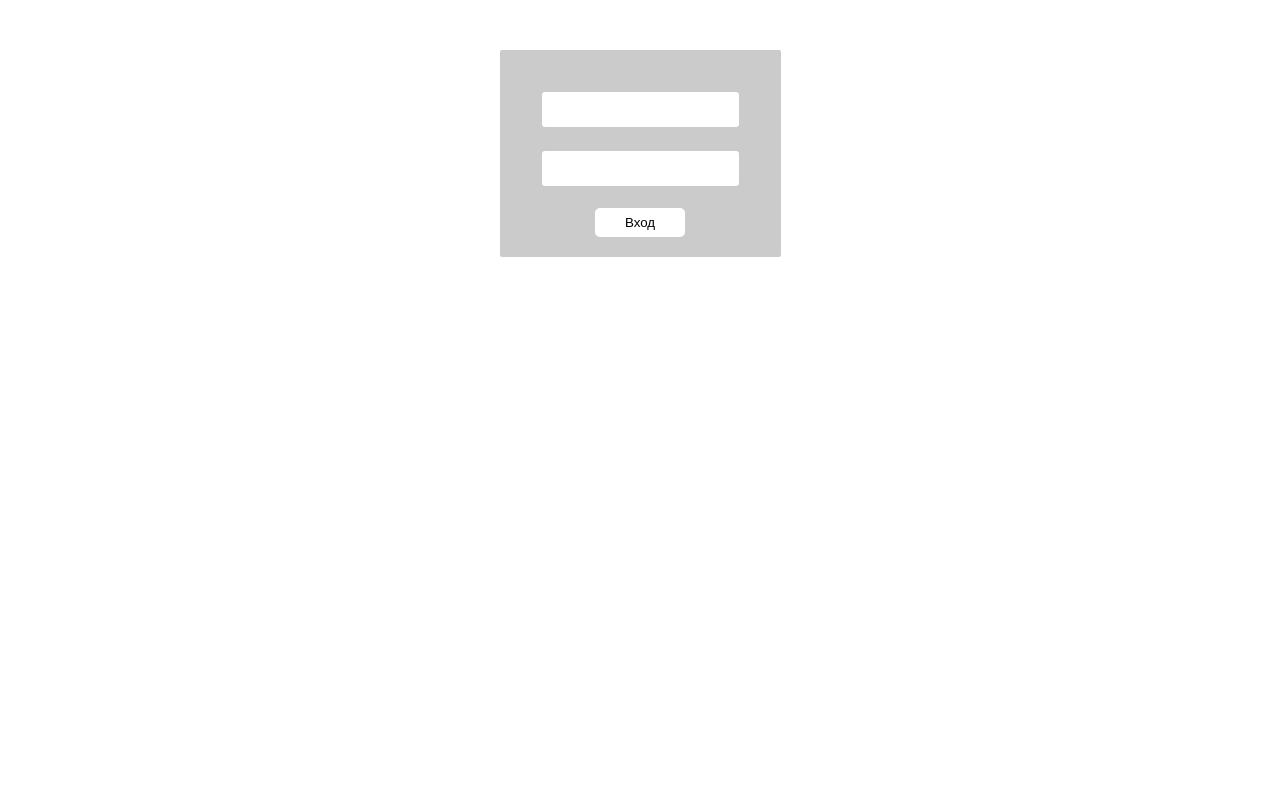
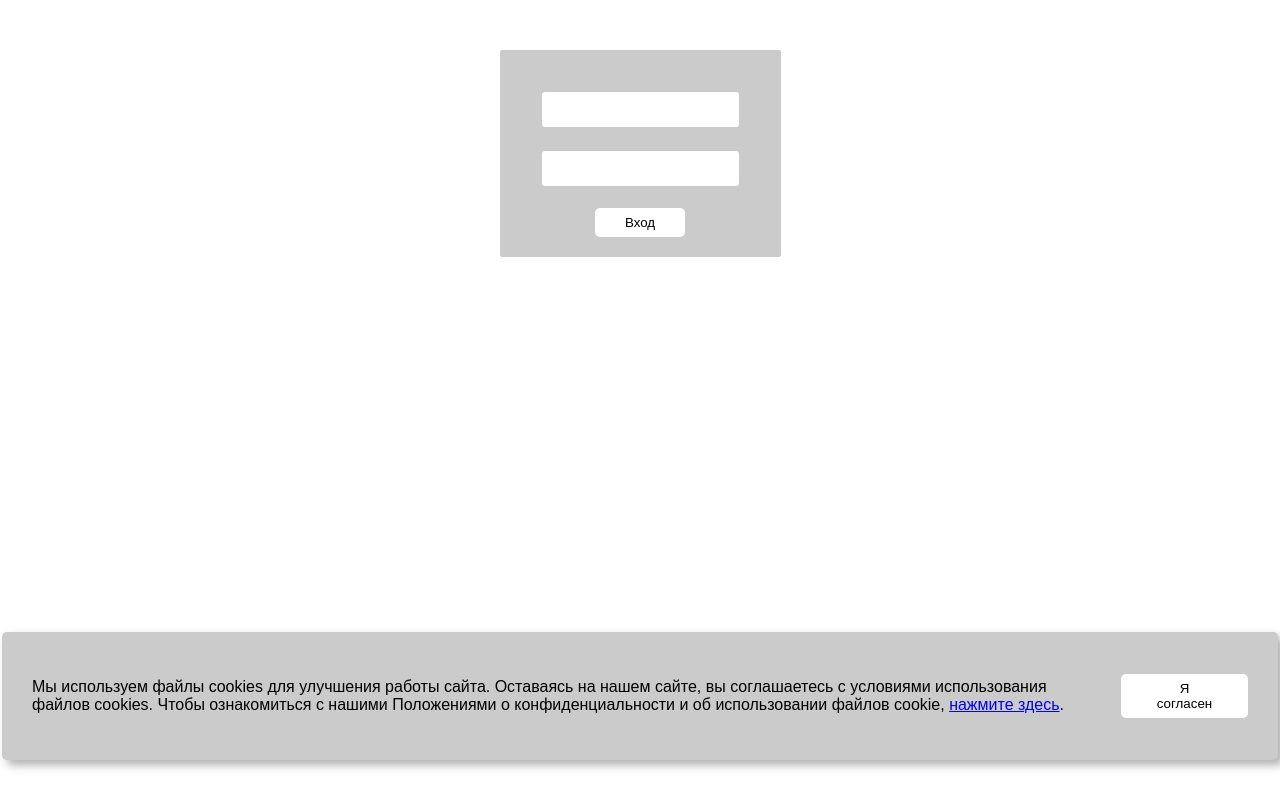
Before and after one commit to Danil-Prog/vm-control, a React (Create React App) app in the folder frontend/: page /login in a window 1280 px wide. Shown: the top 808 px of the page. Built offline with nearby package versions, Linux system fonts and the light colour scheme.

Commit message:
Добавлены loader и уведомление об использовании cookie

```diff
--- a/frontend/src/components/ui/BaseButton/index.tsx
+++ b/frontend/src/components/ui/BaseButton/index.tsx
@@ -3,23 +3,16 @@ import styles from './baseButton.module.scss';
 interface IBaseButton {
   name?: string;
   value: string;
-  onClick: (event: Event) => void;
+  onClick: () => void;
   type: 'submit' | 'button';
 }
 
 const BaseButton = (props: IBaseButton) => {
-  const handleClick = () => {
-    props.onClick;
-  };
   return (
     <div>
-      <input
-        className={styles.baseButton}
-        type={props.type}
-        value={props.value}
-        name={props.name}
-        onClick={handleClick}
-      />
+      <button type={props.type} className={styles.baseButton} onClick={props.onClick}>
+        {props.value}
+      </button>
     </div>
   );
 };
--- /dev/null
+++ b/frontend/src/components/ui/CookiesModal/CookiesModal.module.scss
@@ -0,0 +1,20 @@
+@import "../../../styles/index";
+
+.container {
+  background-color: $background;
+  padding: 30px;
+  width: 95dvw;
+  display: flex;
+  gap: 15px;
+  justify-content: center;
+  align-items: center;
+  border-radius: 5px;
+  box-shadow: $shadow_dark 5px 5px 10px;
+  position: fixed;
+  bottom: 5dvh;
+}
+
+.description {
+  font-family: sans-serif;
+  width: 85vw;
+}
--- /dev/null
+++ b/frontend/src/components/ui/CookiesModal/index.tsx
@@ -0,0 +1,28 @@
+import React from 'react';
+import styles from './CookiesModal.module.scss';
+import BaseButton from '~/components/ui/BaseButton';
+
+interface ICookiesModal {
+  isModalCookie: boolean;
+  setIsModalCookie: () => void;
+}
+
+const CookiesModal: React.FC<ICookiesModal> = ({ isModalCookie, setIsModalCookie }) => {
+  React.useEffect(() => {
+    console.log(isModalCookie);
+  }, [isModalCookie]);
+
+  return (
+    <>
+      <div className={styles.container}>
+        <p className={styles.description}>Мы используем файлы cookies для улучшения работы сайта. Оставаясь на нашем
+          сайте, вы соглашаетесь с условиями
+          использования файлов cookies. Чтобы ознакомиться с нашими Положениями о конфиденциальности и об использовании
+          файлов cookie, <a href="#" target="_blank">нажмите здесь</a>.</p>
+        <BaseButton value={'Я согласен'} onClick={setIsModalCookie} type={'button'} />
+      </div>
+    </>
+  );
+};
+
+export default CookiesModal;
--- /dev/null
+++ b/frontend/src/components/ui/Loader/Loader.module.scss
@@ -0,0 +1,44 @@
+.loader,
+.loader:after {
+  border-radius: 50%;
+  width: 10em;
+  height: 10em;
+}
+
+.loader {
+  margin: 60px auto;
+  font-size: 10px;
+  position: relative;
+  text-indent: -9999em;
+  border-top: 1.1em solid rgba(0, 0, 0, 0.2);
+  border-right: 1.1em solid rgba(0, 0, 0, 0.2);
+  border-bottom: 1.1em solid rgba(0, 0, 0, 0.2);
+  border-left: 1.1em solid #000000;
+  -webkit-transform: translateZ(0);
+  -ms-transform: translateZ(0);
+  transform: translateZ(0);
+  -webkit-animation: load8 1.1s infinite linear;
+  animation: load8 1.1s infinite linear;
+}
+
+@-webkit-keyframes load8 {
+  0% {
+    -webkit-transform: rotate(0deg);
+    transform: rotate(0deg);
+  }
+  100% {
+    -webkit-transform: rotate(360deg);
+    transform: rotate(360deg);
+  }
+}
+
+@keyframes load8 {
+  0% {
+    -webkit-transform: rotate(0deg);
+    transform: rotate(0deg);
+  }
+  100% {
+    -webkit-transform: rotate(360deg);
+    transform: rotate(360deg);
+  }
+}
--- /dev/null
+++ b/frontend/src/components/ui/Loader/index.tsx
@@ -0,0 +1,7 @@
+import styles from './Loader.module.scss';
+
+const Loader = () => {
+  return <div className={styles.loader}>Loading...</div>;
+};
+
+export default Loader;
--- a/frontend/src/pages/AuthPage/AuthPage.module.scss
+++ b/frontend/src/pages/AuthPage/AuthPage.module.scss
@@ -25,4 +25,13 @@
   flex-direction: column;
 }
 
-::-webkit-scrollbar { display: none; }
+.loader {
+  height: 95dvh;
+  display: flex;
+  justify-content: center;
+  align-items: center;
+}
+
+::-webkit-scrollbar {
+  display: none;
+}
--- a/frontend/src/pages/AuthPage/index.tsx
+++ b/frontend/src/pages/AuthPage/index.tsx
@@ -7,11 +7,15 @@ import BaseButton from '~/components/ui/BaseButton';
 import styles from './AuthPage.module.scss';
 import { Context } from '~/index';
 import { Navigate } from 'react-router-dom';
+import Loader from '~/components/ui/Loader';
+import CookiesModal from '~/components/ui/CookiesModal';
 
 
 const AuthPage = () => {
   const [username, setUsername] = React.useState('');
   const [password, setPassword] = React.useState('');
+  const initialCookie = !localStorage.getItem('access_cookie');
+  const [isModalCookie, setIsModalCookie] = React.useState(initialCookie);
   const { authStore } = useContext(Context);
 
   const signIn = async (username: string, password: string) => {
@@ -27,29 +31,32 @@ const AuthPage = () => {
   const handleChangePassword = (value: string) => {
     setPassword(value);
   };
-  const handleSubmit = async (event) => {
-    event.preventDefault();
-    await signIn(username, password);
-  };
 
   if (authStore.isAuthenticated || localStorage.getItem('token')) {
     return <Navigate to={'/'} />;
   }
 
   if (authStore.isLoading) {
-    return <div>Загрузка...</div>;
+    return <div className={styles.loader}><Loader /></div>;
   }
+
+  const handleClickCookie = () => {
+    localStorage.setItem('access_cookie', String(true));
+    setIsModalCookie(false);
+  };
 
   return (
     <div className={styles.container}>
       <form
         className={styles.formContainer}
-        onSubmit={handleSubmit}
       >
         <BaseInput onChange={handleChangeUsername} name={'username'} />
         <BaseInput onChange={handleChangePassword} name={'password'} type={'password'} />
-        <BaseButton type={'submit'} value={'Вход'} onClick={handleSubmit} />
+        <BaseButton type={'submit'} value={'Вход'} onClick={() => signIn(username, password)} />
       </form>
+      {isModalCookie ?
+        <CookiesModal isModalCookie={isModalCookie} setIsModalCookie={handleClickCookie} />
+        : null}
     </div>
   );
 };
--- a/frontend/src/pages/HomePage/index.tsx
+++ b/frontend/src/pages/HomePage/index.tsx
@@ -1,10 +1,16 @@
 import $api from '~/core/services/http';
 import { AuthResponse } from '~/core/models/response/AuthResponse';
 import { ROUTE_PREFIX } from '~/core/config/api.config';
+import React from 'react';
 
 const HomePage = () => {
+  React.useEffect(() => {
+  }, [localStorage.getItem('token')]);
   const handleClick = () => {
     $api.get<AuthResponse>(`${ROUTE_PREFIX}/user/ew`);
+  };
+  const handleClickLogout = () => {
+    localStorage.clear();
   };
 
   return (
@@ -12,7 +18,8 @@ const HomePage = () => {
       <div style={{ height: 100, backgroundColor: '#000000' }}>
         HomePage
       </div>
-      <input type={'button'} onClick={handleClick} />
+      <input type={'button'} onClick={handleClick} value={'Получить юзера'} />
+      <input type={'button'} onClick={handleClickLogout} value={'Выход'} />
     </div>
   );
 };
--- a/frontend/src/styles/index.scss
+++ b/frontend/src/styles/index.scss
@@ -3,6 +3,7 @@ $background: #cbcbcb;
 $container: #ffffff;
 $text_light: #ffffff;
 $text_dark: #000000;
+$shadow_dark: rgba(0, 0, 0, 0.32);
 
 body {
   margin: 0;
```
